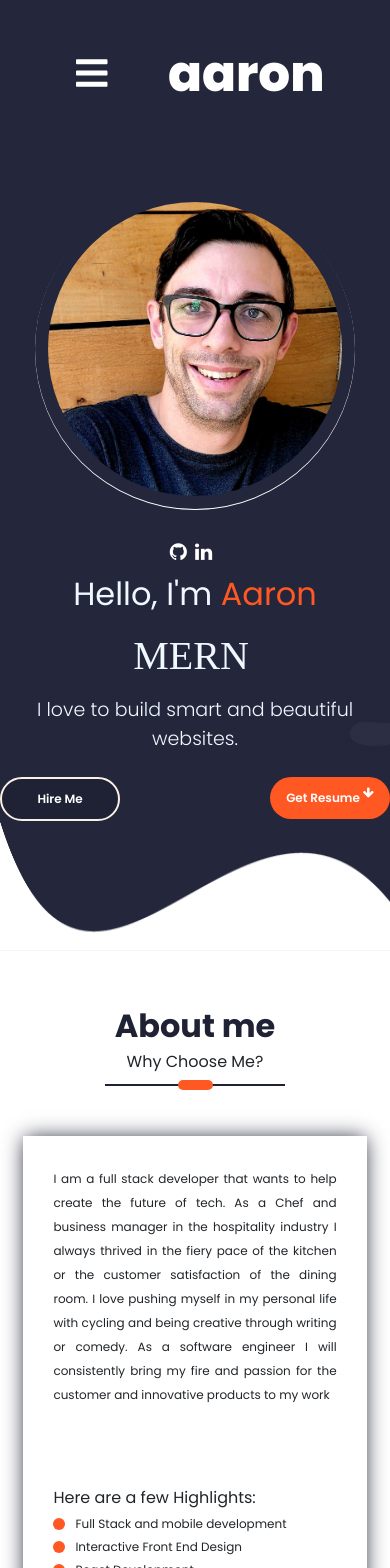
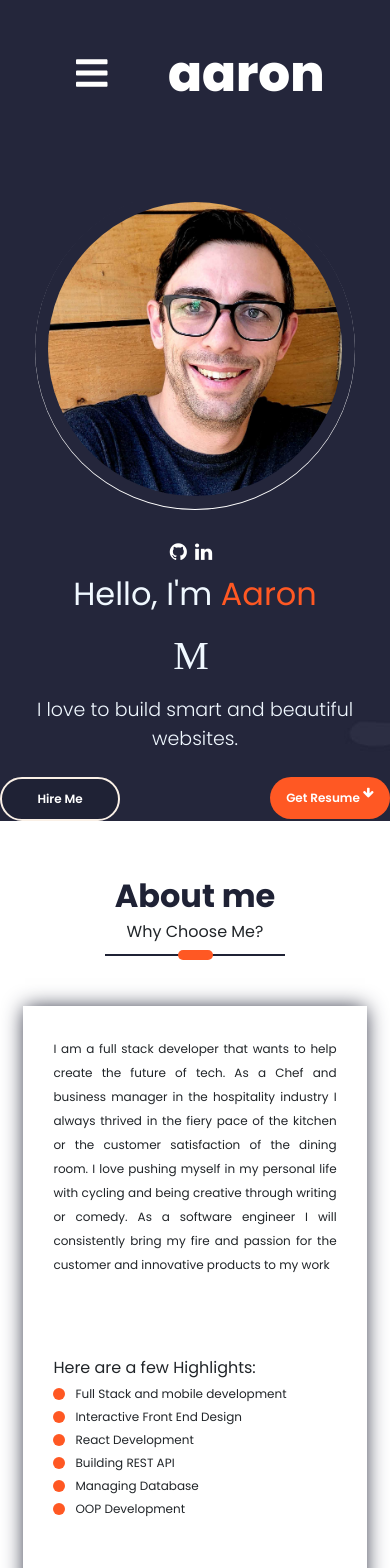
Before and after one commit to aaronsHarris/portfolioV1, a React (Create React App) app in the folder client/: page / in a window 390 px wide. Shown: the top 1568 px of the page. Built offline with nearby package versions, Linux system fonts and the light colour scheme; a web font is replaced by a local one.

Commit message:
updated home footer, updated responsive design to homefooter to dispay none, updated text in resume page

```diff
--- a/client/src/PortfolioContainer/Home/Home.jsx
+++ b/client/src/PortfolioContainer/Home/Home.jsx
@@ -1,14 +1,15 @@
 import Profile from "./Profile/Profile"
-import Footer from "./Footer/Footer"
+import HomeFooter from "./HomeFooter/HomeFooter"
 import Header from "./Header/Header"
 import './Home.css'
+
 
 export default function Home(props) {
     return (
         <div className='home-container' id={props.id || ""}>
             <Header />
             <Profile />
-            <Footer />
+            <HomeFooter />
         </div>
     )
 }
--- a/client/src/PortfolioContainer/Home/Footer/Footer.jsx
+++ b/client/src/PortfolioContainer/Home/HomeFooter/HomeFooter.jsx
@@ -1,8 +1,8 @@
 import React from 'react'
-import './Footer.css'
+import './homeFooter.css'
 
 
-export default function Footer() {
+export default function HomeFooter() {
     return (
         <div className='footer-container'>
             <div className="footer-parent">
--- a/client/src/PortfolioContainer/Home/Footer/Footer.css
+++ b/client/src/PortfolioContainer/Home/HomeFooter/homeFooter.css
@@ -21,3 +21,8 @@
         align-items: flex-end;
     }
 }
+@media only screen and (max-width: 768px){
+    .footer-parent{
+        display: none;
+    }
+}
--- a/client/src/PortfolioContainer/Resume/Resume.jsx
+++ b/client/src/PortfolioContainer/Resume/Resume.jsx
@@ -102,7 +102,7 @@
     <div className="resume-screen-container" key="education">
       <ResumeHeading
         heading={"General Assembly"}
-        subHeading={"Certificate of Completion"}
+        subHeading={"Software Engineering Certificate of Completion"}
         fromDate={"Aug 2021"}
         toDate={"Nov 2021"}
       />
```
